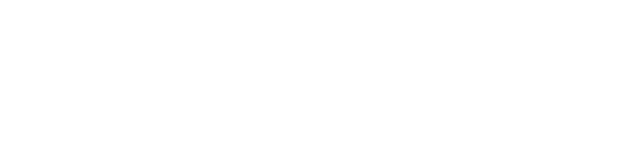
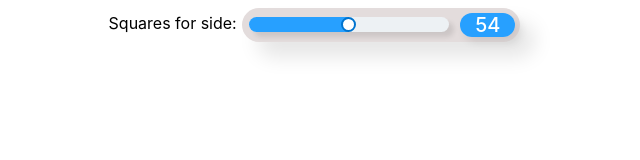
Before and after one commit to PedroPlacidoSilva/sketch, a plain HTML site: page index.html in a window 1280 px wide. Shown: the whole page, without its empty margins (328-968 px from the left). Drawn offline with Linux system fonts and the light colour scheme.

Commit message:
Added Feature Slider for the input of the Squares for Side

```diff
--- a/index.html
+++ b/index.html
@@ -10,7 +10,22 @@
     <link rel="stylesheet" href="styles.css" />
   </head>
   <body>
-    <div id="sketchBoard"></div>
+    <!-- Slide for setting the lateral size of the board -->
+    <div class="slider">
+      <div class="textContainer">Squares for side:</div>
+      <div class="slideContainer">
+        <input
+          type="range"
+          min="8"
+          max="100"
+          value="54"
+          class="range"
+          id="boardRange"
+        />
+        <span id="rangeValue">54</span>
+      </div>
+    </div>
+    <div class="container" id="sketchBoard"></div>
 
     <script src="script.js" async defer></script>
   </body>
--- a/script.js
+++ b/script.js
@@ -13,4 +13,12 @@ function grid(squares) {
   }
 }
 
+// Updates the value of the Slider
+
+let range = document.querySelector("input");
+
+range.addEventListener("input", function () {
+  document.getElementById("rangeValue").innerHTML = range.value;
+});
+
 grid(16);
--- a/styles.css
+++ b/styles.css
@@ -0,0 +1,75 @@
+/* Block with 960px */
+
+.body {
+  background-color: rgb(239, 231, 219);
+  min-height: 100vh;
+}
+
+.container {
+  width: 960px;
+  height: 960px;
+  background-color: white;
+}
+
+.slider {
+  display: flex;
+  justify-content: center;
+  font-family: SF Pro Display, SF Pro Icons, AOS Icons, Helvetica Neue,
+    Helvetica, Arial, sans-serif;
+}
+
+.slideContainer {
+  /* Format of the slider */
+  position: relative; /*Normal flow of the page */
+  padding: 5px; /*Box size surrounding the slider */
+  background: rgb(
+    227,
+    220,
+    220
+  ); /* Color of the backgorund of the Box surrounding the slider */
+  border-radius: 40px; /* Rounding Corners of the Box size */
+  box-shadow: 15px 15px 20px rgba(0, 0, 0, 0.1); /* horizontal offset of the shadow (+puts the shadow on the right - puts the shadow on the left) | Vertical offset of the shadow (+puts the shadow below - puts the shadow above | blur optional (The higher the number the more blurred | Color optional of the shadow) */
+}
+/* Format of the range slider */
+.range {
+  width: 200px; /* Horizontal width of the slider */
+  height: 15px; /* Height of the slider */
+  appearance: none; /*Changes the color of the range slider to none (in this case white) */
+  background: #edf1f4; /*Color of the range slider*/
+  border-radius: 15px; /* Round corners range slider */
+  box-shadow: 5px 5px 5px rgba(0, 0, 0, 0.1); /* horizontal offset of the shadow (+puts the shadow on the right - puts the shadow on the left) | Vertical offset of the shadow (+puts the shadow below - puts the shadow above | blur optional (The higher the number the more blurred | Color optional of the shadow) */
+  overflow: hidden; /* to make the slider solid when we slide to right - This property runs in conjuction with box-shadow in range:: below*/
+}
+
+/*Format the pointer of the slieder*/
+.range::-webkit-slider-thumb {
+  appearance: none; /*Changes the color of the pointer slider to none (in this case white) */
+  width: 15px;
+  height: 15px;
+  background: #fff;
+  border-radius: 50%; /* Pointer becomes a circle*/
+  border: 2px solid #0074cf; /*Border of the pointer becomes blue*/
+  box-shadow: -407px 0 0 400px #27a0ff; /* horizontal offset of the shadow (+puts the shadow on the right - puts the shadow on the left) | Vertical offset of the shadow (+puts the shadow below - puts the shadow above | blur optional (The higher the number the more blurred | Color optional of the shadow) */
+  /* The -407 is important it puts the slider solid from left to right. The -407 instead of -400 styles the corners near the pointer */
+  cursor: pointer;
+}
+
+/* Format the value of she range on the side of the slider */
+#rangeValue {
+  position: relative;
+  text-align: center;
+  display: inline;
+  font-size: 1.25em;
+  color: #fff;
+  background: #27a0ff;
+  padding: 0 15px 0 15px;
+  font-weight: 500;
+  margin-left: 5px;
+  border-radius: 25px;
+  box-shadow: 5px 5px 10px rgba(0, 0, 0, 0.1);
+}
+
+.textContainer {
+  /* Align padding of the textContainer to be equal to the slider  */
+  padding: 5px;
+}
```
